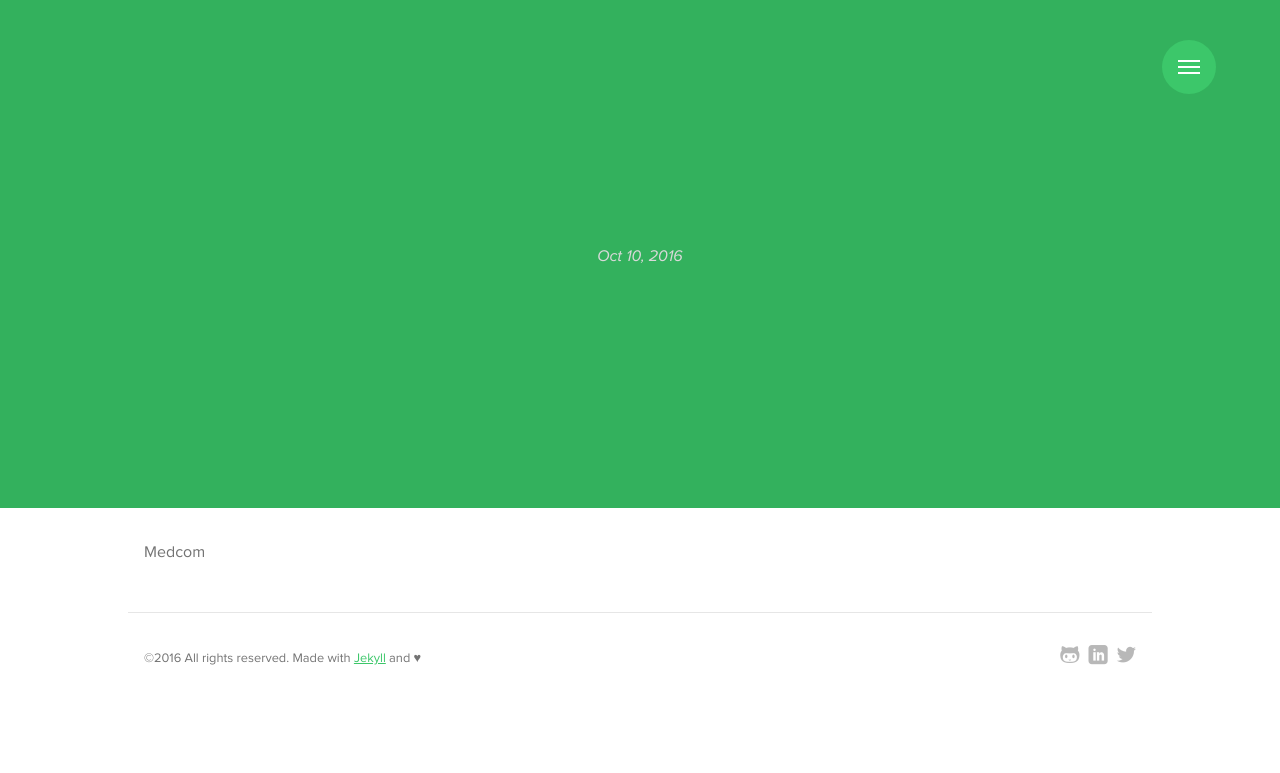
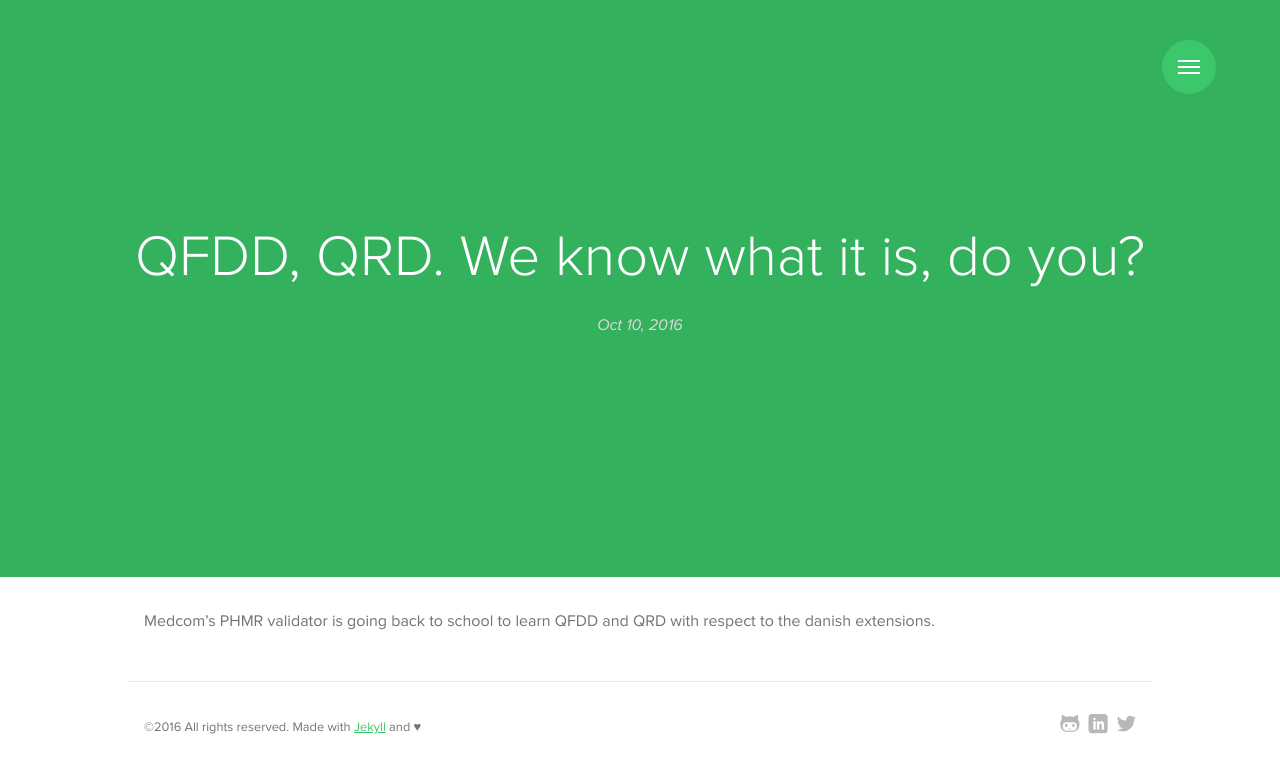
Before and after one commit to goimplementit/goimplementit.github.io, a Jekyll site: the page built from _posts/2016-10-10-medcom-qrd-qfdd-validator.markdown, in a window 1280 px wide. Shown: the top 773 px of the page. Built offline with Jekyll 4.4.1, drawn with Linux system fonts in a browser that asks for light colours; some web fonts are replaced.

Commit message:
Update 2016-10-10-medcom-qrd-qfdd-validator.markdown

```diff
--- a/_posts/2016-10-10-medcom-qrd-qfdd-validator.markdown
+++ b/_posts/2016-10-10-medcom-qrd-qfdd-validator.markdown
@@ -1,10 +1,10 @@
 ---
 layout: post
-title:  ""
+title:  "QFDD, QRD. We know what it is, do you?"
 permalink:  "medcom-qrd-qfdd-validator"
 date:   2016-10-10 20:58:35 +0100
 categories: HL7, CDA, ios, healthkit
 visible: 0
 ---
 
-Medcom
+Medcom's PHMR validator is going back to school to learn QFDD and QRD with respect to the danish extensions.
```
